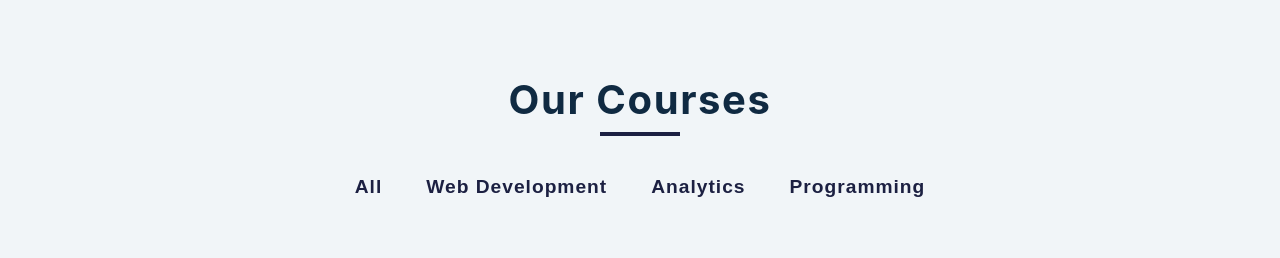
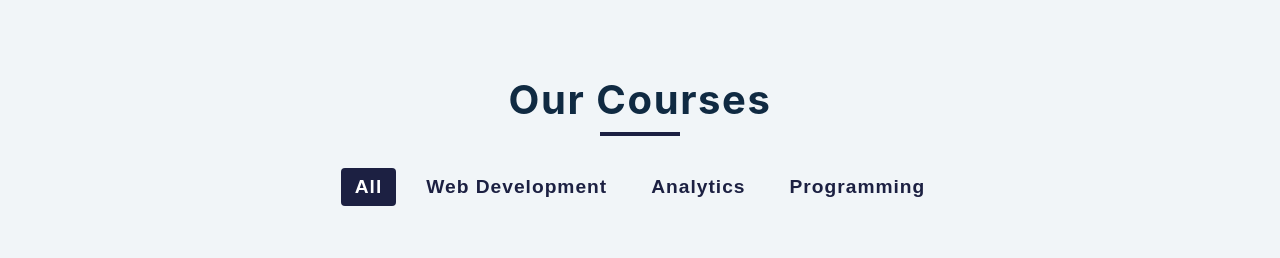
Before and after one commit to KishoreBabu420/menu, a React (Create React App) app: page / in a window 1280 px wide. Shown: the top 258 px of the page. Built offline with nearby package versions, Linux system fonts and the light colour scheme.

Commit message:
added actice class to buttons

```diff
--- a/src/Categories.js
+++ b/src/Categories.js
@@ -1,12 +1,7 @@
 import React, { useState } from 'react';
 
 const Categories = ({ filterMenuItems, categories }) => {
-  const [isActive, setActive] = useState(false);
-  let active = '';
-  const toggleClass = (cat) => {
-    active = cat;
-    setActive(!isActive);
-  };
+  const [value, setValue] = useState(0);
 
   return (
     <div className='btn-container'>
@@ -14,11 +9,11 @@ const Categories = ({ filterMenuItems, categories }) => {
         return (
           <button
             type='button'
-            className={!isActive ? 'filter-btn active' : 'filter-btn'}
+            className={`filter-btn ${index === value ? 'active' : ''}`}
             key={index}
             onClick={() => {
               filterMenuItems(category);
-              toggleClass(category);
+              setValue(index);
             }}
           >
             {category}
--- a/src/index.css
+++ b/src/index.css
@@ -180,6 +180,11 @@ Menu
   background: var(--clr-dark);
   color: var(--clr-white);
 }
+
+.filter-btn.active {
+  background: var(--clr-dark);
+  color: var(--clr-white);
+}
 .section-center {
   width: 90vw;
   margin: 0 auto;
```
